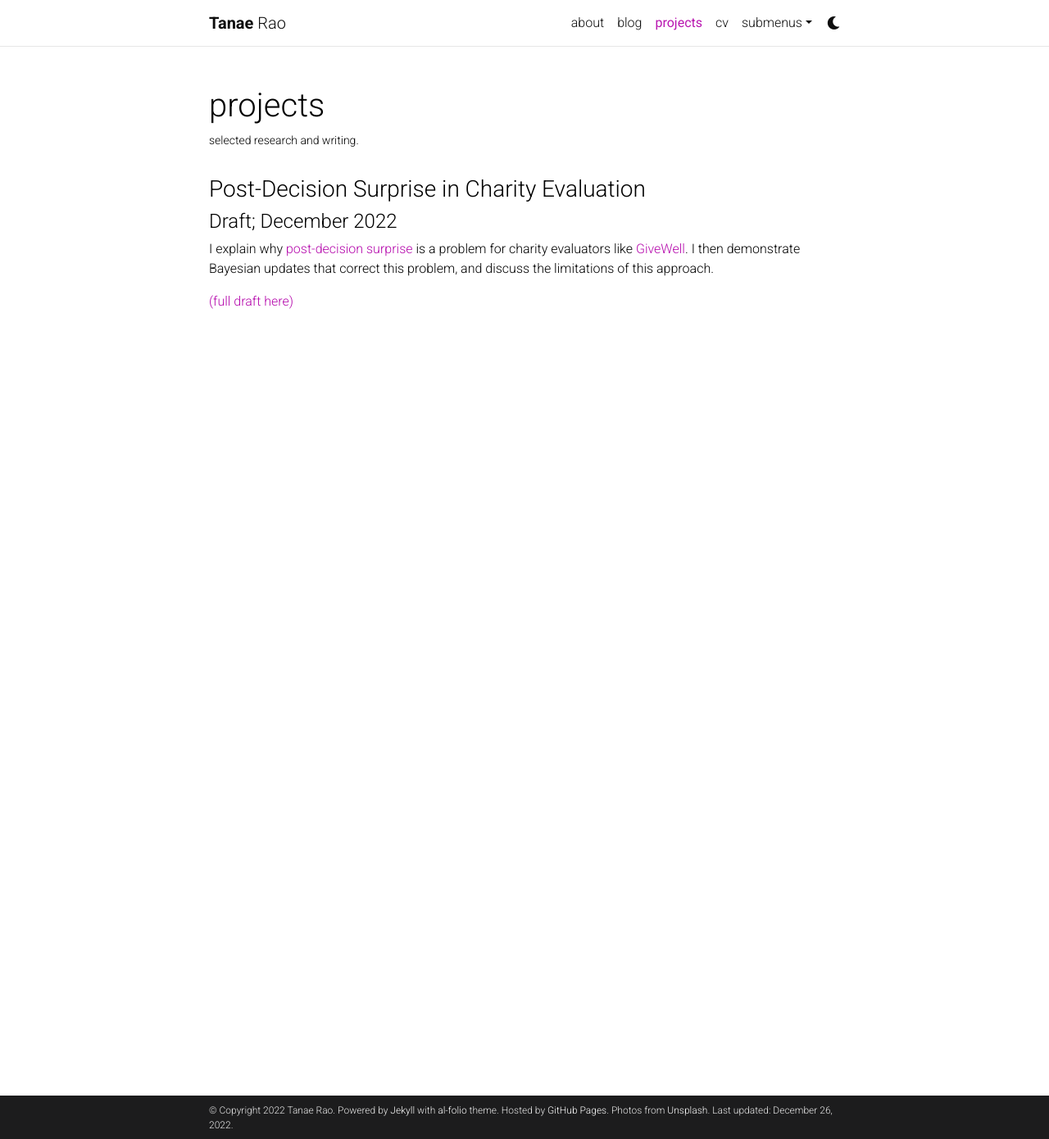
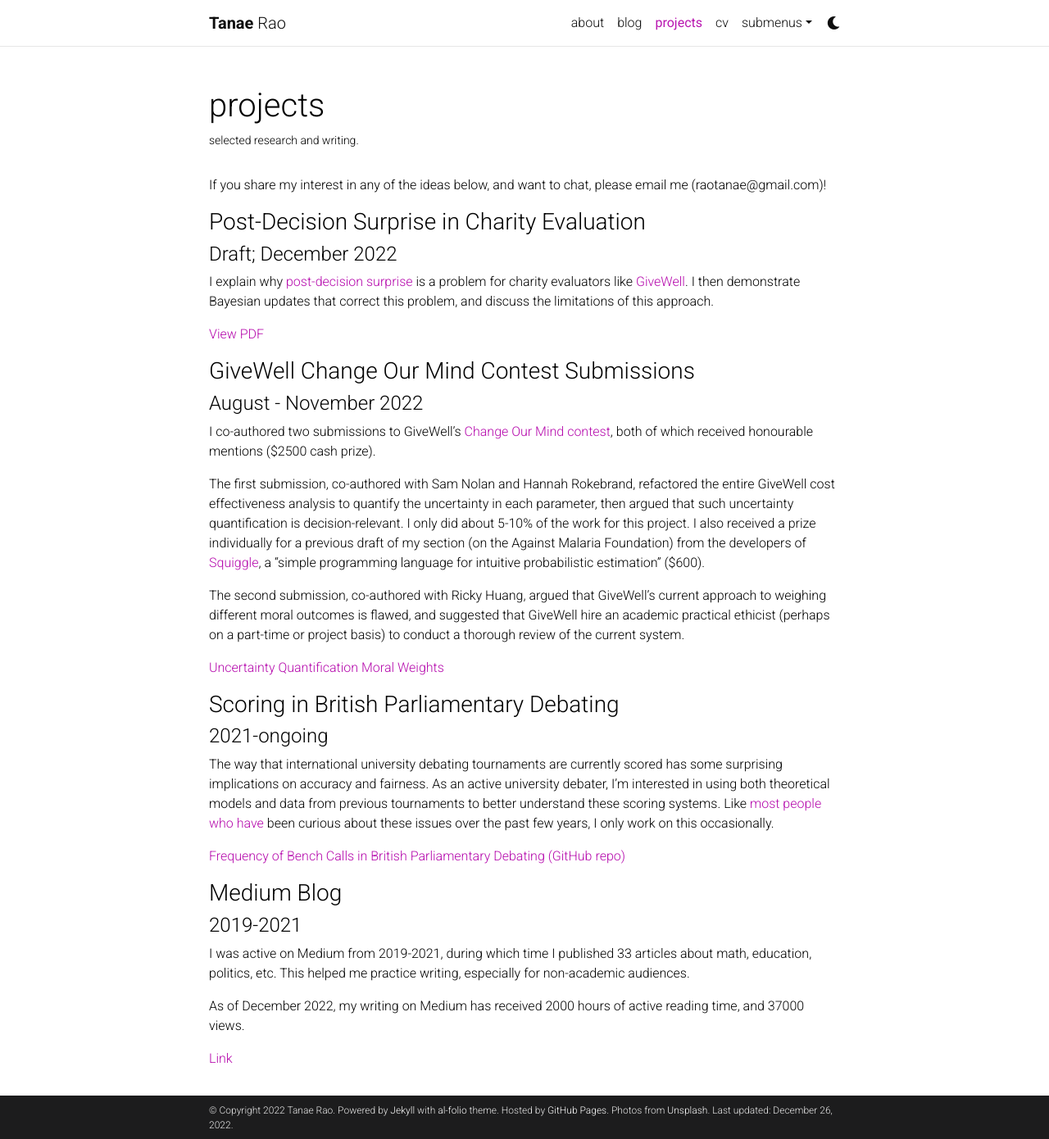
Before and after one commit to tanaerao/tanaerao.github.io, a Jekyll site: the page built from _pages/projects.md, in a window 1280 px wide and 1390 px high. Shown: the whole window at 82% size. Built offline with Jekyll 4.4.1, drawn with Linux system fonts in a browser that asks for light colours; comment, search, counter and statistics services are not loaded; a style sheet for code colours, icons or effects is not loaded.

Commit message:
Update projects.md

```diff
--- a/_pages/projects.md
+++ b/_pages/projects.md
@@ -7,9 +7,39 @@ nav: true
 nav_order: 1
 ---
 
+If you share my interest in any of the ideas below, and want to chat, please email me (raotanae@gmail.com)!
+
 <h3> Post-Decision Surprise in Charity Evaluation </h3>
 <h4> Draft; December 2022 </h4>
 
 I explain why [post-decision surprise](https://www.jstor.org/stable/20110511) is a problem for charity evaluators like [GiveWell](https://www.givewell.org/). I then demonstrate Bayesian updates that correct this problem, and discuss the limitations of this approach.
 
-[(full draft here)](https://drive.google.com/drive/u/0/folders/1AHf8BXA-XzVM9aTZ_Zsl8ve5zf9bG0oB)
+[View PDF](https://tanaerao.github.io/pdfs/post-decision-surprise-in-charity-evaluation.pdf)
+
+<h3> GiveWell Change Our Mind Contest Submissions </h3>
+<h4> August - November 2022 </h4>
+
+I co-authored two submissions to GiveWell's [Change Our Mind contest](https://blog.givewell.org/2022/12/15/change-our-mind-contest-winners/), both of which received honourable mentions ($2500 cash prize).
+
+The first submission, co-authored with Sam Nolan and Hannah Rokebrand, refactored the entire GiveWell cost effectiveness analysis to quantify the uncertainty in each parameter, then argued that such uncertainty quantification is decision-relevant. I only did about 5-10% of the work for this project. I also received a prize individually for a previous draft of my section (on the Against Malaria Foundation) from the developers of [Squiggle](https://www.squiggle-language.com/), a "simple programming language for intuitive probabilistic estimation" ($600).
+
+The second submission, co-authored with Ricky Huang, argued that GiveWell's current approach to weighing different moral outcomes is flawed, and suggested that GiveWell hire an academic practical ethicist (perhaps on a part-time or project basis) to conduct a thorough review of the current system.
+
+[Uncertainty Quantification](https://observablehq.com/@hazelfire/quantifying-uncertainty-in-givewell-ceas)
+[Moral Weights](https://forum.effectivealtruism.org/posts/dHZZirCrKgyhb3NEZ/hard-problems-in-givewell-s-moral-weights-approach)
+
+<h3> Scoring in British Parliamentary Debating </h3>
+<h4> 2021-ongoing </h4>
+
+The way that international university debating tournaments are currently scored has some surprising implications on accuracy and fairness. As an active university debater, I'm interested in using both theoretical models and data from previous tournaments to better understand these scoring systems. Like [most](http://obsessionwithregression.blogspot.com/2016/08/how-much-does-losing-first-round-of.html) [people](https://github.com/karthiktadepalli1/tapered-scoring) [who](https://international-debate.com/2020/03/18/tapered-points/) [have](http://trolleyproblem.blogspot.com/2012/06/better-fairness-test.html) been curious about these issues over the past few years, I only work on this occasionally.
+
+[Frequency of Bench Calls in British Parliamentary Debating (GitHub repo)](https://github.com/tanaerao/bench-calls)
+
+<h3> Medium Blog </h3>
+<h4> 2019-2021 </h4>
+
+I was active on Medium from 2019-2021, during which time I published 33 articles about math, education, politics, etc. This helped me practice writing, especially for non-academic audiences.
+
+As of December 2022, my writing on Medium has received 2000 hours of active reading time, and 37000 views.
+
+[Link](https://tanaerao.medium.com/)
```
